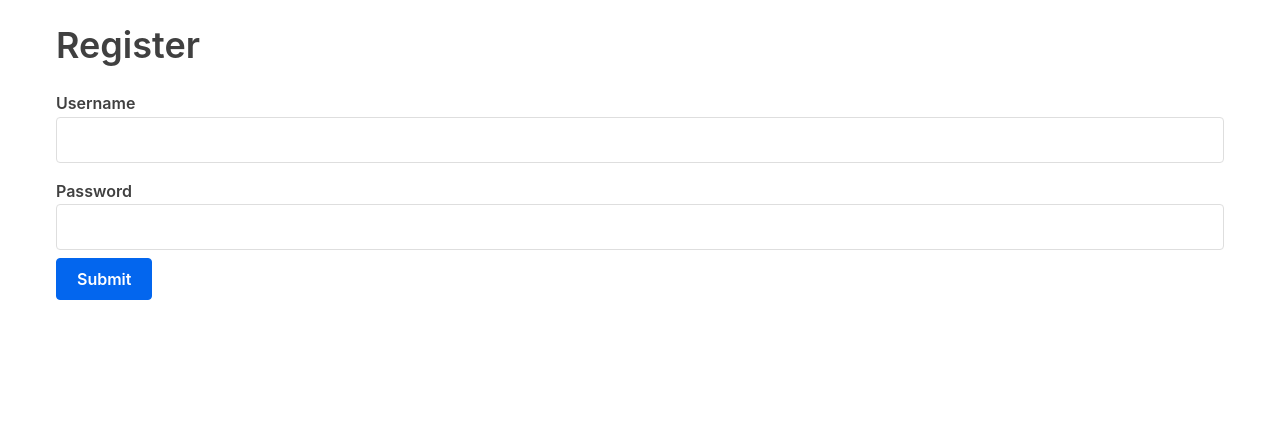
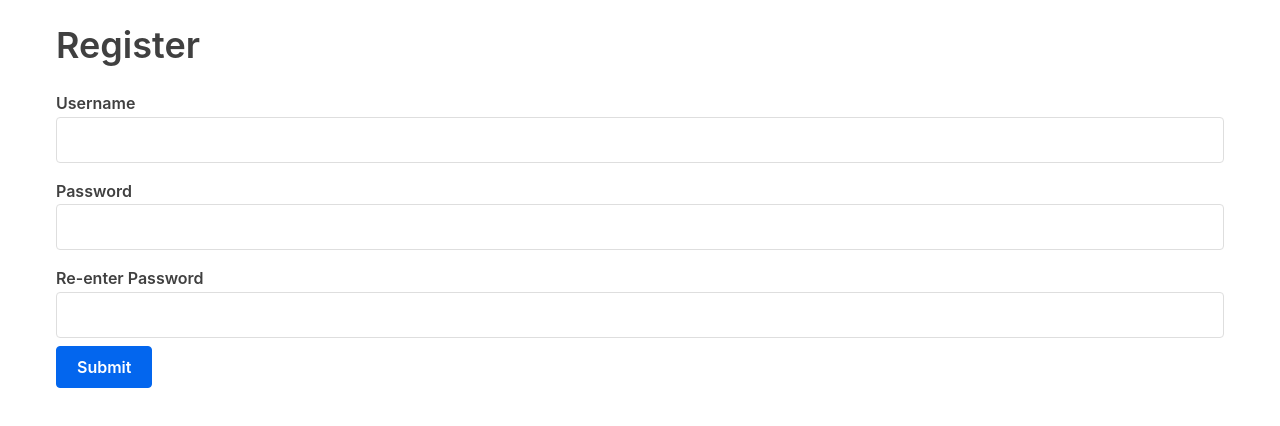
Before and after one commit to ianmccurry11/TODO_List, a React (Create React App) app in the folder react-frontend/: page /registration in a window 1280 px wide. Shown: the top 426 px of the page. Built offline with nearby package versions, Linux system fonts and the light colour scheme.

Commit message:
added re-enter password box in registration

```diff
--- a/react-frontend/src/Authentication/Registration.js
+++ b/react-frontend/src/Authentication/Registration.js
@@ -55,7 +55,14 @@ const Registration = () => {
             onChange={handleChange}
           />
         </label>
-
+        <label htmlFor="password">
+          Re-enter Password
+          <input
+            type="text"
+            name="password"
+            id="password"
+          />
+        </label>
         <input type="button" value="Submit" onClick={submitForm} />
       </form>
     </>
```
Also changed, not shown: 1 other file (tests, documents, lock files or other folders).
